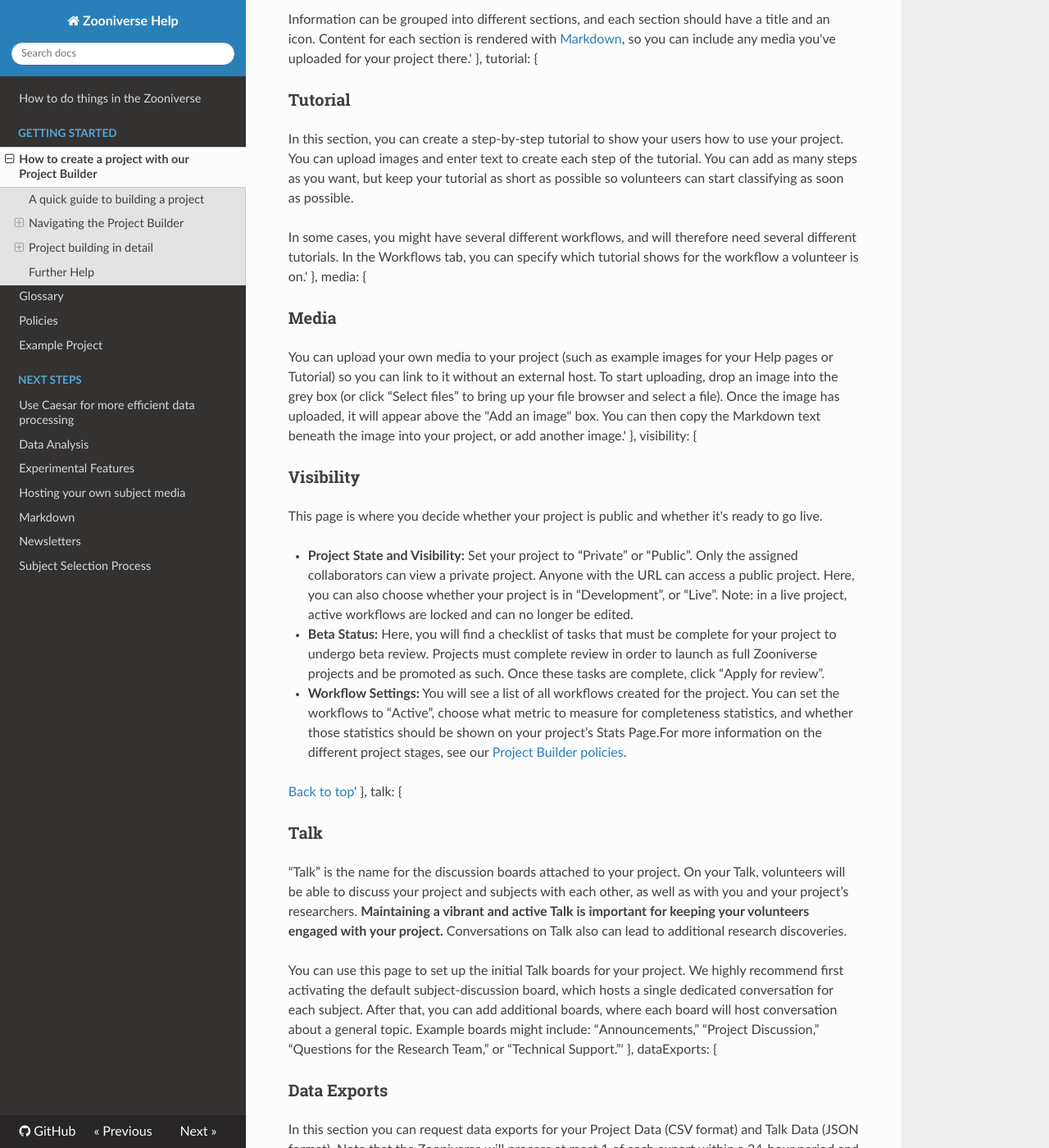
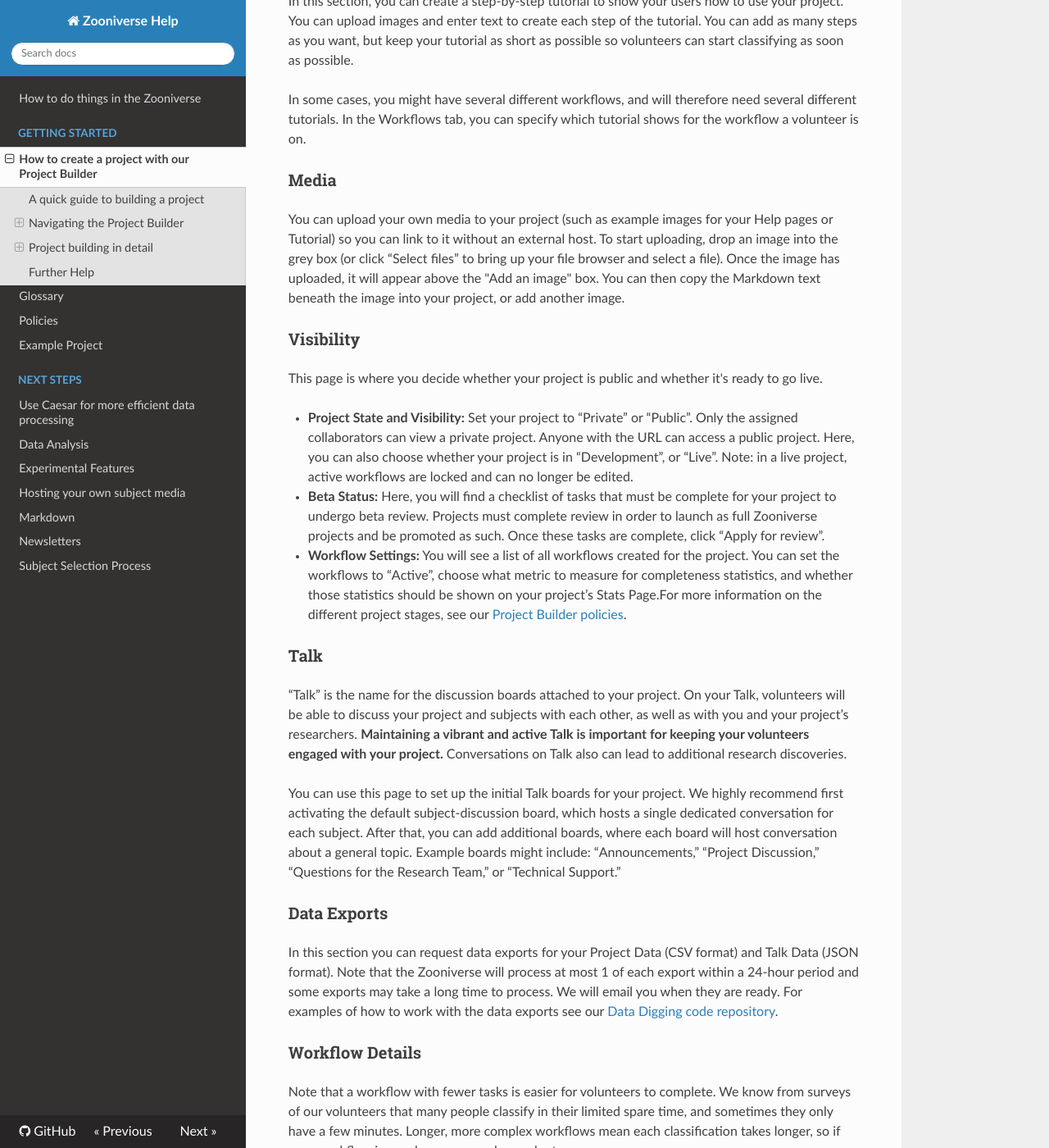
Before and after one commit to zooniverse/help, an MkDocs documentation site: the page built from docs/getting-started/getting-started.md, in a window 1280 px wide and 1400 px high, scrolled down 4578 px. Shown: the whole window at 82% size. Built offline with MkDocs 1.6.1, drawn with Linux system fonts in a browser that asks for light colours; nearby versions of some CDN libraries; some of the changed text lies outside the part shown.

Commit message:
Remove leftover bits of JS from copy/paste

```diff
--- a/docs/getting-started/getting-started.md
+++ b/docs/getting-started/getting-started.md
@@ -21,53 +21,33 @@
 
 On the left-hand side of the project builder you will see a number of tabs which can be divided into three key sections; “Project”, “Workflows” and “Subject Sets”. These are terms you'll see a lot, and they have specific meanings in the Zooniverse.
 
-**Project** is pretty self-explanatory; Galaxy Zoo and Penguin Watch are examples of Zooniverse projects that could be built using the project builder.
+- **Project** is pretty self-explanatory; Galaxy Zoo and Penguin Watch are examples of Zooniverse projects that could be built using the project builder.
+- **Workflows** are sequences of tasks that volunteers are asked to do.
+- **Subject sets** are collections of data (typically images) that volunteers are asked to perform tasks on.
 
-**Workflows** are sequences of tasks that volunteers are asked to do.
-
-**Subject sets** are collections of data (typically images) that volunteers are asked to perform tasks on.
-
-For more Zooniverse definitions, check out the [Glossary page](/help/glossary).'
-        },
-        project: {
+For more Zooniverse definitions, check out the [Glossary page](glossary.md).
 
 ### Project
 
 The tabs listed below are where you enter descriptive information for your project.
 
 - **Project Details:** Here you can add information that generates a home page for your project. Start by naming and describing your project, add a logo and background image.
-
 - **About:** Here you can add all sorts of additional pages, including *Research, Team, Results, Education,* and *FAQ*
-
 - **Collaborators:** Add people to your team. You can specify their roles so that they have access to the tools they need (such as access to the project before it's public).
-
 - **Field Guide:** A field guide is a place to store general project-specific information that volunteers will need to understand in order to complete classifications and talk about what they're seeing.
-
 - **Tutorial:** This is where you create tutorials to show your users how to contribute to your project.
-
 - **Media:** Add images you need for your project pages (not the images you want people to classify!)
-
 - **Visibility:** Set your project's "state" - private or public, live or in development, and apply for review by the Zooniverse. You can also activate or deactivate specific workflows on this page.
-
 - **Talk:** Create and manage discussion boards for your project.
-
-- **Data Exports:** Access your raw and aggregated classification data, subject data, and comments from Talk.'
-        },
-        workflow: {
+- **Data Exports:** Access your raw and aggregated classification data, subject data, and comments from Talk.
 
 ### Workflows
 
-A workflow is the sequence of tasks volunteers are asked to perform. For example, you might want to ask volunteers to answer questions about your images, or to mark features in your data, or both. The workflow tab is where you define those tasks and set the order in which volunteers are asked to do them. Your project might have multiple workflows (if you want to set different tasks for different image sets). See the detailed [Workflow](#workflow-details) section for more information.'
-        },
-        subjects: {
+A workflow is the sequence of tasks volunteers are asked to perform. For example, you might want to ask volunteers to answer questions about your images, or to mark features in your data, or both. The workflow tab is where you define those tasks and set the order in which volunteers are asked to do them. Your project might have multiple workflows (if you want to set different tasks for different image sets). See the detailed [Workflow](#workflow-details) section for more information.
 
 ### Subjects
 
 A subject is a unit of data to be analyzed. A single subject can include more than one image. A “subject set” consists of both the "manifest" (a list of the subjects and their properties), and the images themselves. Subjects can be grouped into different sets if useful for your research. See the [Subject Details](#subject-sets) section for more on subjects.
-
-[Back to top](#how-to-create-a-project-with-our-project-builder)'
-        },
-        projectDetails: {
 
 ## Project building in detail
 
@@ -103,10 +83,6 @@
 
 * **Checkbox: Private project:** On "private" projects, only users with specified project roles can see or classify on the project. We strongly recommend you keep your project private while you're still editing it. Share it with your team to get feedback by adding them in the Collaborators area (linked at the left-hand side of the Project Builder). Team members you add can see your project even if it's private. Once your project is public, anyone with the link can view and classify on it.
 
-[Back to top](#how-to-create-a-project-with-our-project-builder)'
-        },
-        about: {
-
 ### About
 
 This section contains pages where you can enter further information for Research, Team, Results, Education and FAQ. All of these pages use [Markdown](http://markdownlivepreview.com/) to format text and display images.
@@ -119,9 +95,7 @@
 
 * **Education:** On this page, you can provide resources for educators and students to use alongside your project, such as course syllabi, pedagogical tools, further reading, and instructions on how the project might be used in an educational context. This page will only display if you add content to it.
 
-* **FAQ:** Add details here about your research, how to classify, and what you plan to do with the classifications. This page can evolve as your project does so that your active community members have a resource to point new users to. This page will only display if you add content to it.'
-        },
-        collaborators: {
+* **FAQ:** Add details here about your research, how to classify, and what you plan to do with the classifications. This page can evolve as your project does so that your active community members have a resource to point new users to. This page will only display if you add content to it.
 
 ### Collaborators
 
@@ -141,31 +115,21 @@
 
 * **Translator:** Translators will have access to the project builder as well as the translation site, so they can translate all of your project text into a different language.
 
-[Back to top](#how-to-create-a-project-with-our-project-builder)'
-        },
-        fieldGuide: {
-
 ### Field Guide
 
 A field guide is a place to store general project-specific information that volunteers will need to understand in order to complete classifications and talk about what they're seeing. It's available anywhere in your project, accessible via a tab on the right-hand side of the screen.
 
-Information can be grouped into different sections, and each section should have a title and an icon. Content for each section is rendered with [Markdown](http://markdownlivepreview.com/), so you can include any media you've uploaded for your project there.'
-        },
-        tutorial: {
+Information can be grouped into different sections, and each section should have a title and an icon. Content for each section is rendered with [Markdown](http://markdownlivepreview.com/), so you can include any media you've uploaded for your project there.
 
 ### Tutorial
 
 In this section, you can create a step-by-step tutorial to show your users how to use your project. You can upload images and enter text to create each step of the tutorial. You can add as many steps as you want, but keep your tutorial as short as possible so volunteers can start classifying as soon as possible.
 
-In some cases, you might have several different workflows, and will therefore need several different tutorials. In the Workflows tab, you can specify which tutorial shows for the workflow a volunteer is on.'
-        },
-        media: {
+In some cases, you might have several different workflows, and will therefore need several different tutorials. In the Workflows tab, you can specify which tutorial shows for the workflow a volunteer is on.
 
 ### Media
 
-You can upload your own media to your project (such as example images for your Help pages or Tutorial) so you can link to it without an external host. To start uploading, drop an image into the grey box (or click “Select files” to bring up your file browser and select a file). Once the image has uploaded, it will appear above the "Add an image" box. You can then copy the Markdown text beneath the image into your project, or add another image.'
-        },
-        visibility: {
+You can upload your own media to your project (such as example images for your Help pages or Tutorial) so you can link to it without an external host. To start uploading, drop an image into the grey box (or click “Select files” to bring up your file browser and select a file). Once the image has uploaded, it will appear above the "Add an image" box. You can then copy the Markdown text beneath the image into your project, or add another image.
 
 ### Visibility
 
@@ -177,23 +141,15 @@
 
 * **Workflow Settings:** You will see a list of all workflows created for the project. You can set the workflows to “Active”, choose what metric to measure for completeness statistics, and whether those statistics should be shown on your project’s Stats Page.For more information on the different project stages, see our [Project Builder policies](/help/lab-policies).
 
-[Back to top](#how-to-create-a-project-with-our-project-builder)'
-        },
-        talk: {
-
 ### Talk
 
 “Talk” is the name for the discussion boards attached to your project. On your Talk, volunteers will be able to discuss your project and subjects with each other, as well as with you and your project’s researchers. **Maintaining a vibrant and active Talk is important for keeping your volunteers engaged with your project.** Conversations on Talk also can lead to additional research discoveries.
 
-You can use this page to set up the initial Talk boards for your project. We highly recommend first activating the default subject-discussion board, which hosts a single dedicated conversation for each subject. After that, you can add additional boards, where each board will host conversation about a general topic. Example boards might include: “Announcements,” “Project Discussion,” “Questions for the Research Team,” or “Technical Support.”'
-        },
-        dataExports: {
+You can use this page to set up the initial Talk boards for your project. We highly recommend first activating the default subject-discussion board, which hosts a single dedicated conversation for each subject. After that, you can add additional boards, where each board will host conversation about a general topic. Example boards might include: “Announcements,” “Project Discussion,” “Questions for the Research Team,” or “Technical Support.”
 
 ### Data Exports
 
-In this section you can request data exports for your Project Data (CSV format) and Talk Data (JSON format). Note that the Zooniverse will process at most 1 of each export within a 24-hour period and some exports may take a long time to process. We will email you when they are ready. For examples of how to work with the data exports see our [Data Digging code repository](https://github.com/zooniverse/Data-digging).'
-        },
-        workflowDetails: {
+In this section you can request data exports for your Project Data (CSV format) and Talk Data (JSON format). Note that the Zooniverse will process at most 1 of each export within a 24-hour period and some exports may take a long time to process. We will email you when they are ready. For examples of how to work with the data exports see our [Data Digging code repository](https://github.com/zooniverse/Data-digging).
 
 ### Workflow Details
 
@@ -209,21 +165,13 @@
 
 * **Help Text:** Add text and images for a pop-up help window. This is shown next to the main text of the task in the main classification interface, when the volunteer clicks a button asking for help. You can use markdown in this text, and link to other images to help illustrate your description. The help text can be as long as you need, but you should try to keep it simple and avoid jargon. One thing that is useful in the help text is a concise description of why you are asking for this information.
 
-[Back to top](#how-to-create-a-project-with-our-project-builder)'
-        },
-        createTasks: {
-
 ### Create Tasks
 
-Create tasks with the "Add a task" button. Delete tasks with the "Delete this task" button under the “Choices” box.'
-        },
-        taskContent: {
+Create tasks with the "Add a task" button. Delete tasks with the "Delete this task" button under the “Choices” box.
 
 ### Task Content
 
-Tasks can be Questions, Drawings or Transcription. All types have "Main Text" boxes where you can ask your questions or tell users what to draw, as well as provide additional support for completing the task in the "Help Text" box.'
-        },
-        questions: {
+Tasks can be Questions, Drawings or Transcription. All types have "Main Text" boxes where you can ask your questions or tell users what to draw, as well as provide additional support for completing the task in the "Help Text" box.
 
 #### Questions
 
@@ -233,9 +181,7 @@
 
 - **Multiple:** if you select this, the user can select more than one answer - use this for "select all that apply" type questions.
 
-- **Next Task:** The “Next task” selection (which appears below the text box for each answer) describes what task you want the volunteer to perform next after they give a particular answer. You can choose from among the tasks you’ve already defined. If you want to link a task to another you haven’t built yet, you can come back and do it later (don’t forget to save your changes).'
-        },
-        drawing: {
+- **Next Task:** The “Next task” selection (which appears below the text box for each answer) describes what task you want the volunteer to perform next after they give a particular answer. You can choose from among the tasks you’ve already defined. If you want to link a task to another you haven’t built yet, you can come back and do it later (don’t forget to save your changes).
 
 #### Drawing
 
@@ -261,10 +207,6 @@
 
 - **grid table:** cells which can be made into a table for consecutive annotations.
 
-[Back to top](#how-to-create-a-project-with-our-project-builder)'
-        },
-        transcription: {
-
 #### Transcription
 
 This section deals with projects which require user-generated text. Tasks can range from adding keywords or extracting metadata to full text transcriptions.
@@ -273,9 +215,7 @@
 
 - **Full text transcription** is more cumbersome and diversity of opinion is less helpful. Teams are usually trying to capture exactly what is on a page, so it will help to set a relatively low retirement rate for each image (i.e. 3 or 5) and be very clear in the tutorial how you would like volunteers to transcribe. Should they preserve spelling and punctuation or modernize it?
 
-- Zooniverse does not currently offer aggregated classifications for text subjects. We can only report what each user transcribed for each subject. Before embarking on a transcription project be sure you have in-house expertise or access to expertise for combining multiple independent transcriptions into a single reading that you could use for research or to upload into a library or museum catalogue or content management system. For more information on Project Builder Data, please visit our [Data Digging code repository](https://github.com/zooniverse/Data-digging) as well as our [Data processing Talk board](https://www.zooniverse.org/talk/1322).'
-        },
-        linking: {
+- Zooniverse does not currently offer aggregated classifications for text subjects. We can only report what each user transcribed for each subject. Before embarking on a transcription project be sure you have in-house expertise or access to expertise for combining multiple independent transcriptions into a single reading that you could use for research or to upload into a library or museum catalogue or content management system. For more information on Project Builder Data, please visit our [Data Digging code repository](https://github.com/zooniverse/Data-digging) as well as our [Data processing Talk board](https://www.zooniverse.org/talk/1322).
 
 #### Linking the workflow together
 
@@ -283,9 +223,7 @@
 
 **Multi-Image options:** If your tasks require users to see multiple subjects per task (like on [Snapshot Serengeti](https://www.snapshotserengeti.org)), decide how users will see them. The Flipbook option means users have to press a button to switch between subjects, while separate frames mean that each subject will be visible for the duration of the classification task.
 
-**Subject retirement:** Decide how many people you want to complete each task. You can change this number at any point (particularly after beta review). We suggest starting out high, between 10 and 20.'
-        },
-        subjectSets: {
+**Subject retirement:** Decide how many people you want to complete each task. You can change this number at any point (particularly after beta review). We suggest starting out high, between 10 and 20.
 
 ### Subject Sets
 
@@ -293,13 +231,8 @@
 
 To do so, drag and drop items onto the drop zone in the browser and then upload. You can give each set a name so that you can easily distinguish between them.
 
-Subject sets can be pretty powerful, and sometimes complex. You can have a single subject set that you add to over time, or have multiple subject sets, say, from different years or places. You can have different subject sets for different workflows, but you don't have to. You can even have multiple images in a given subject. For more details and advice on creating and structuring subject sets and associated manifests, check out https://www.zooniverse.org/help/example and scroll down to DETAILS - Subject sets and manifest details, a.k.a. “What is a manifest?”'
-        },
-        furtherHelp: {
+Subject sets can be pretty powerful, and sometimes complex. You can have a single subject set that you add to over time, or have multiple subject sets, say, from different years or places. You can have different subject sets for different workflows, but you don't have to. You can even have multiple images in a given subject. For more details and advice on creating and structuring subject sets and associated manifests, check out https://www.zooniverse.org/help/example and scroll down to DETAILS - Subject sets and manifest details, a.k.a. “What is a manifest?”
 
 ## Further Help
 
-If you'd like some further information, check out the [documentation behind building Kitteh Zoo](/help/example), that talks you through building this project in the Project Builder.\n\nIf this doesn't help, get in contact with the Zooniverse team via the [contact page](/about/contact).
-
-[Back to top](#how-to-create-a-project-with-our-project-builder)'
-        }
+If you'd like some further information, check out the [documentation behind building Kitteh Zoo](walkthrough.md), that talks you through building this project in the Project Builder.\n\nIf this doesn't help, get in contact with the Zooniverse team via the [contact page](/about/contact).
```
